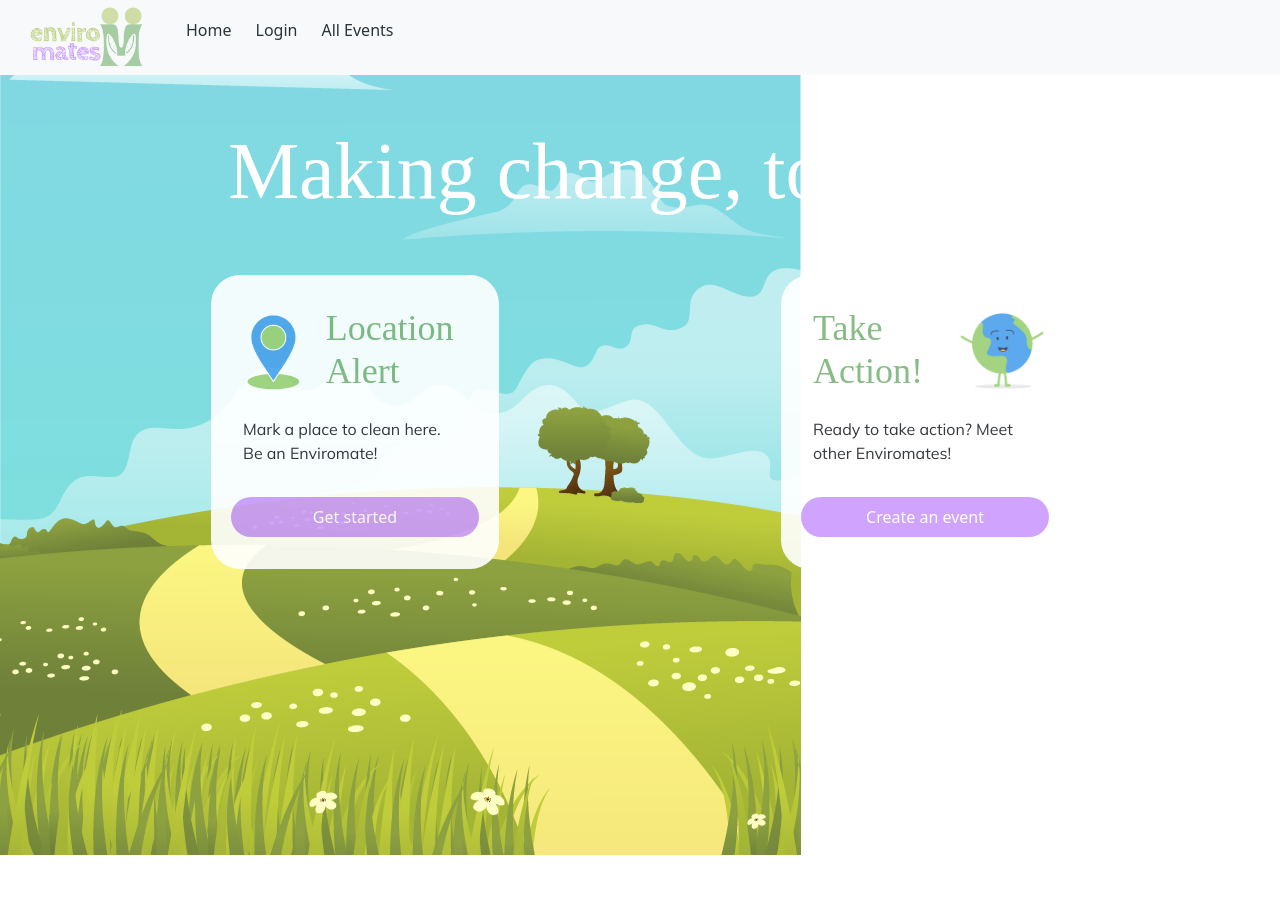
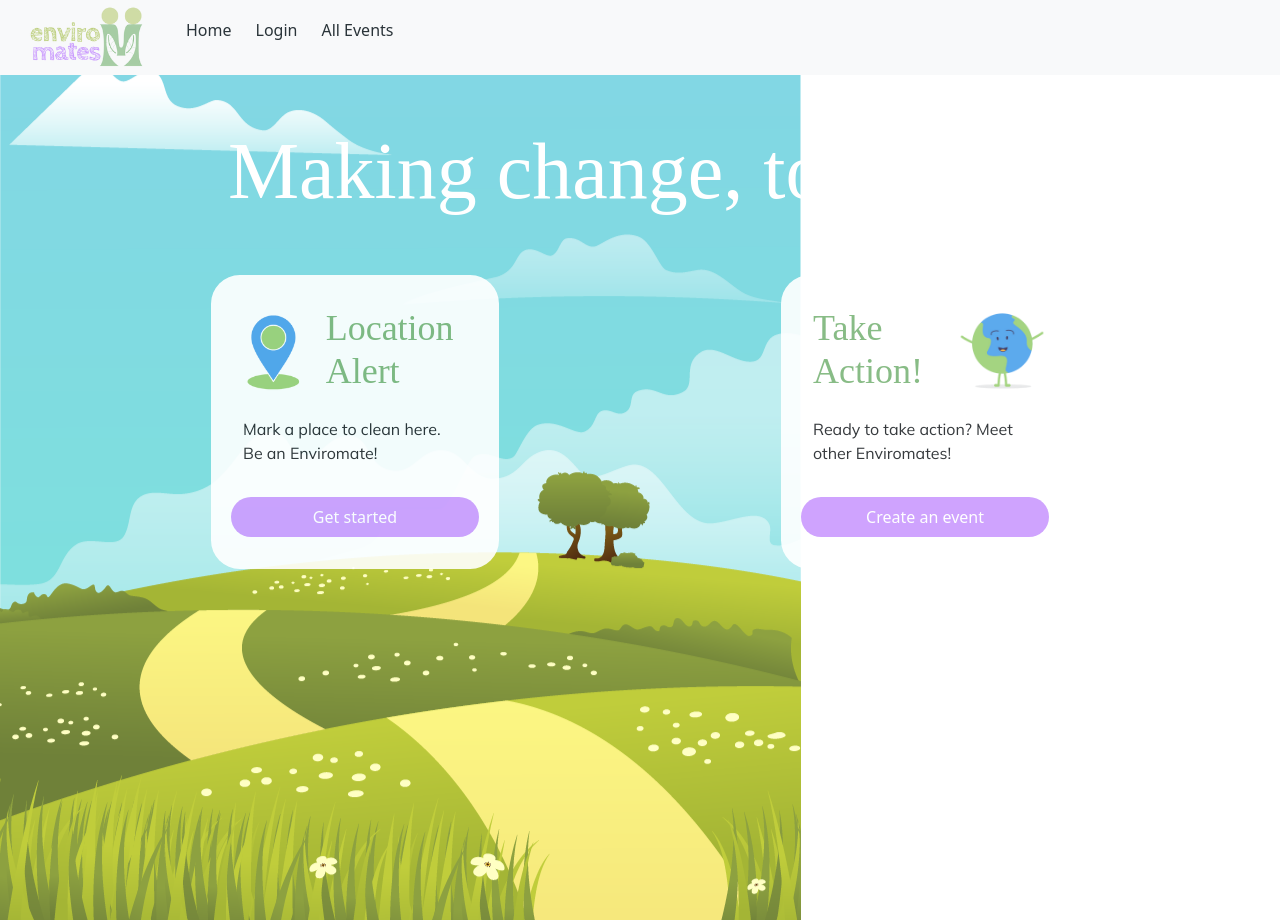
Before and after one commit to TommyHacker/enviromates-client, a React app: page / in a window 1280 px wide. Before the commit the page ends 855 px from the top, so only its background shows below. Built offline with nearby package versions, Linux system fonts and the light colour scheme; no server answers; a web font is replaced by a local one.

Commit message:
latest updates

```diff
--- a/src/components/Background/index.jsx
+++ b/src/components/Background/index.jsx
@@ -12,8 +12,8 @@ export default function Background() {
           <Navigation />
             <motion.div className='background'
               initial={{ translateY: 0}}
-              animate={{translateY:550}}
-              transition={{ duration: 24.5}}
+              animate={{translateY:450}}
+              transition={{ duration: 15}}
             >
                 <Image fluid src={background} alt="background"/>
             </motion.div>
```
